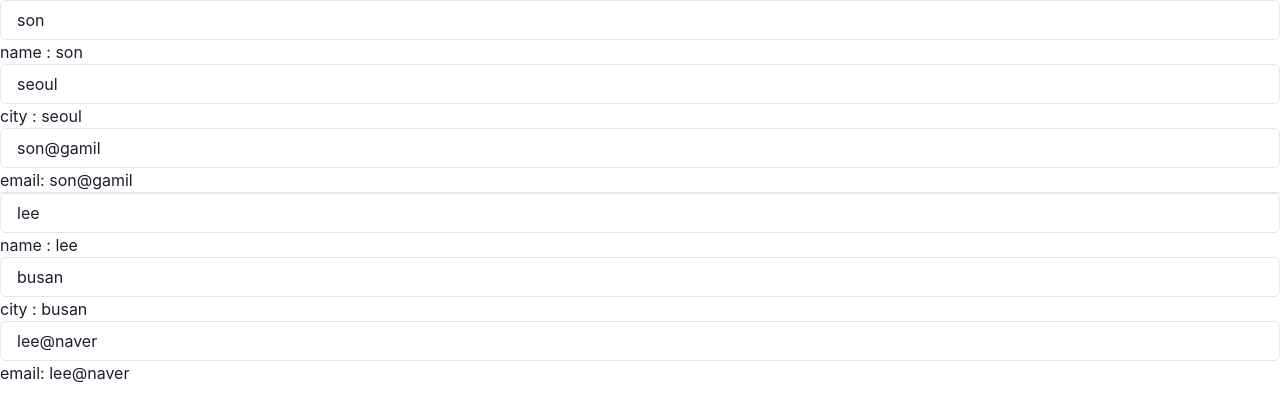
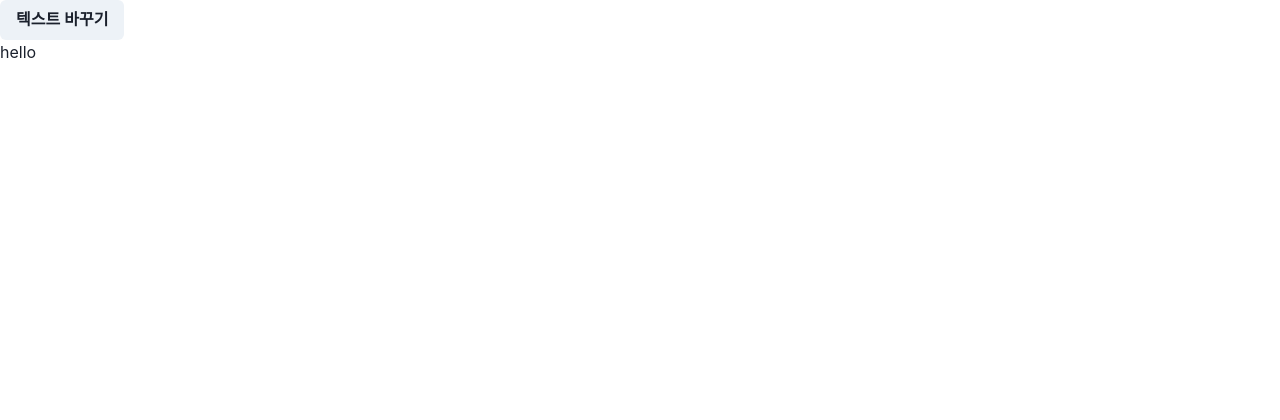
Before and after one commit to soowan95/react20231031, a React (Create React App) app: page / in a window 1280 px wide. Shown: the top 420 px of the page. Built offline with nearby package versions, Linux system fonts and the light colour scheme.

Commit message:
learn changing other component's state

```diff
--- a/src/App.js
+++ b/src/App.js
@@ -1,70 +1,33 @@
+import { Box, Button, Text } from "@chakra-ui/react";
 import { useState } from "react";
-import { Box, Input, Text } from "@chakra-ui/react";
-import { useImmer } from "use-immer";
+
+function MyComp2({ m }) {
+  return (
+    <Box>
+      <Text>{m}</Text>
+    </Box>
+  );
+}
+
+function MyComp1({ onClick }) {
+  return (
+    <Box>
+      <Button onClick={onClick}>텍스트 바꾸기</Button>
+    </Box>
+  );
+}
 
 function App(props) {
-  const [person1, setPerson1] = useState({
-    name: "son",
-    city: "seoul",
-    email: "son@gamil",
-  });
-  const [person2, updatePerson2] = useImmer({
-    name: "lee",
-    city: "busan",
-    email: "lee@naver",
-  });
+  const [message, setMessage] = useState("hello");
 
-  function handleNameChange1(e) {
-    setPerson1({ ...person1, name: e.target.value });
-  }
-
-  function handleCityChange1(e) {
-    setPerson1({ ...person1, city: e.target.value });
-  }
-
-  function handleEmailChange1(e) {
-    setPerson1({ ...person1, email: e.target.value });
-  }
-
-  function handleNameChange2(e) {
-    updatePerson2((draft) => {
-      draft.name = e.target.value;
-    });
-  }
-
-  function handleCityChange2(e) {
-    updatePerson2((draft) => {
-      draft.city = e.target.value;
-    });
-  }
-
-  function handleEmailChange2(e) {
-    updatePerson2((draft) => {
-      draft.email = e.target.value;
-    });
+  function handleButtonClick() {
+    setMessage("nice!!!!");
   }
 
   return (
     <>
-      <Box>
-        <Input value={person1.name} onChange={handleNameChange1} />
-        <Text>name : {person1.name}</Text>
-        <Input value={person1.city} onChange={handleCityChange1} />
-        <Text>city : {person1.city}</Text>
-        <Input value={person1.email} onChange={handleEmailChange1} />
-        <Text>email: {person1.email}</Text>
-      </Box>
-
-      <hr />
-
-      <Box>
-        <Input value={person2.name} onChange={handleNameChange2} />
-        <Text>name : {person2.name}</Text>
-        <Input value={person2.city} onChange={handleCityChange2} />
-        <Text>city : {person2.city}</Text>
-        <Input value={person2.email} onChange={handleEmailChange2} />
-        <Text>email: {person2.email}</Text>
-      </Box>
+      <MyComp1 onClick={handleButtonClick} />
+      <MyComp2 m={message} />
     </>
   );
 }
```
